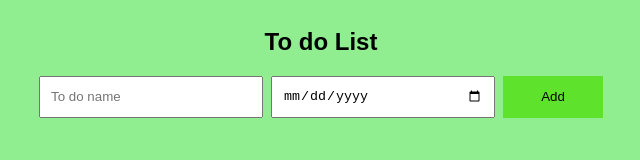
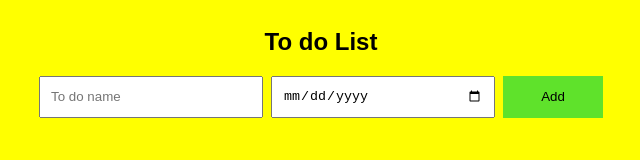
Before and after one commit to mirae-sei/todoApp2, a plain HTML site: page index.html in a window 1280 px wide. Shown: the whole page, without its empty margins (319-959 px from the left). Drawn offline with Linux system fonts and the light colour scheme.

Commit message:
Update style.css

```diff
--- a/style.css
+++ b/style.css
@@ -1,5 +1,5 @@
   body{
-    background-color: lightgreen;
+    background-color: yellow;
     font-family: arial;
     display: flex;
     flex-direction: column;
@@ -71,7 +71,7 @@
 
   @media (max-width: 600px) {
   .todoList {
-    display: flex;
+
     gap: 3rem;
   }
   .todoList > button{
```
